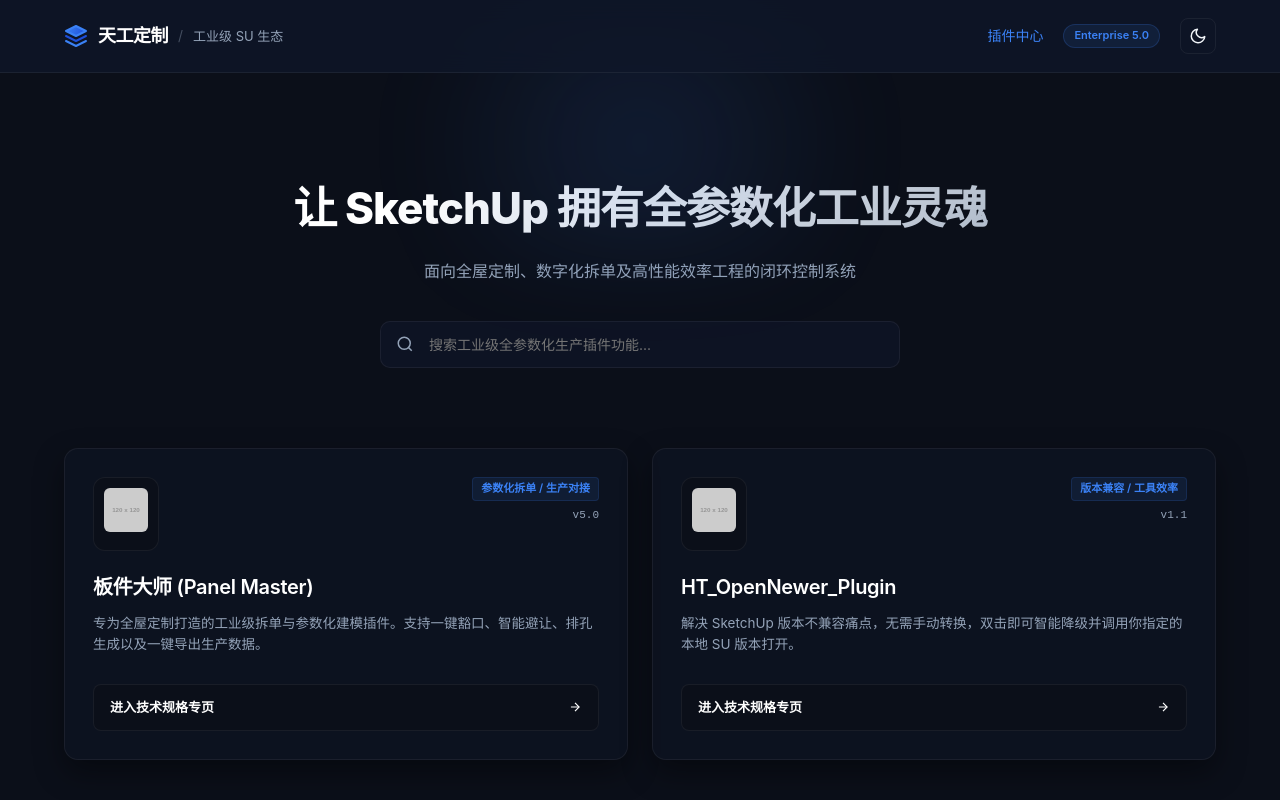
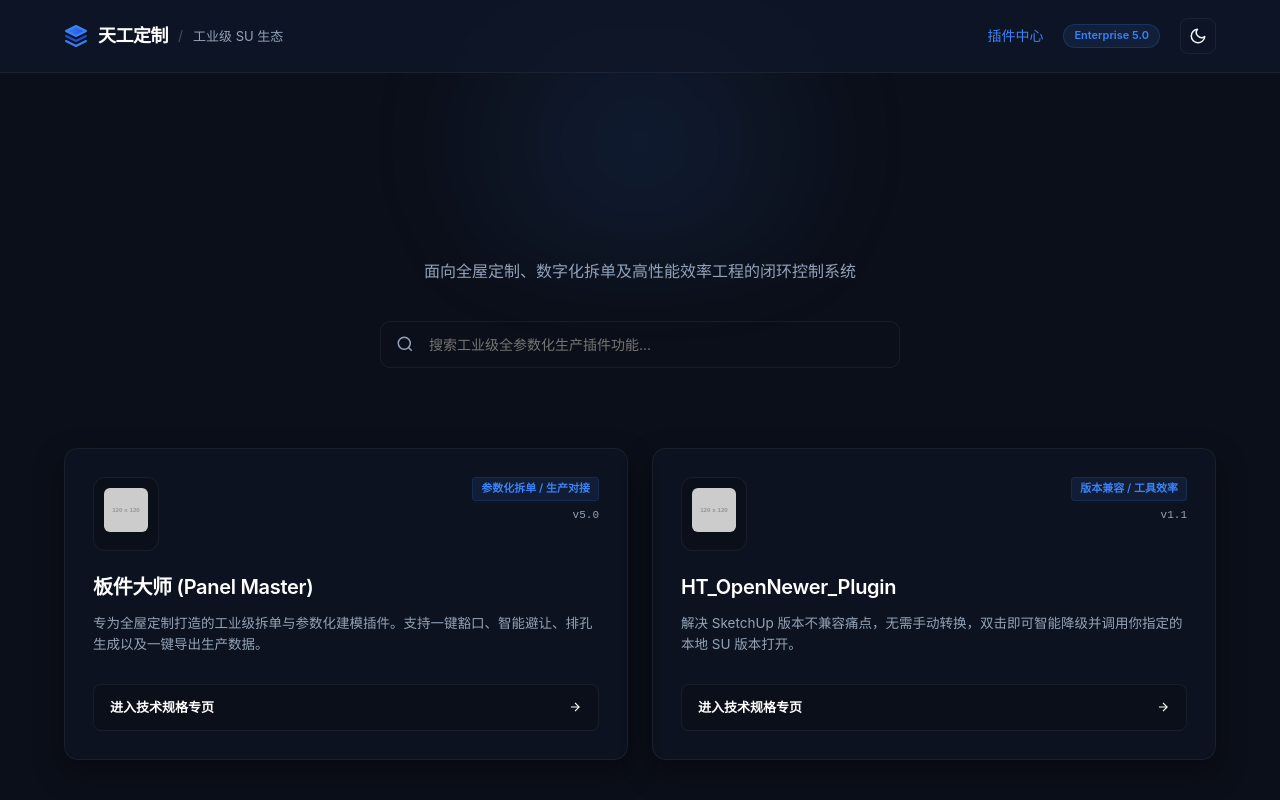
Before and after one commit to rui5man/su-plugins-site, a Vue app: page / in a window 1280 px wide. Shown: the top 800 px of the page. Built offline with nearby package versions, Linux system fonts and the light colour scheme.

Commit message:
Update App.vue

```diff
--- a/src/App.vue
+++ b/src/App.vue
@@ -23,7 +23,7 @@
           <router-link to="/" class="nav-item">插件中心</router-link>
           <span class="nav-status-badge">Enterprise 5.0</span>
 
-          <button class="theme-toggle" @click="toggleTheme" :title="isDark ? '切换到全白明亮模式' : '切换到高质感暗黑模式'">
+          <button class="theme-toggle" @click="toggleTheme" :title="isDark ? '切换到纯净明亮模式' : '切换到科技感暗黑模式'">
             <svg v-if="isDark" width="18" height="18" viewBox="0 0 24 24" fill="none" stroke="currentColor" stroke-width="2" stroke-linecap="round" stroke-linejoin="round"><path d="M21 12.79A9 9 0 1 1 11.21 3 7 7 0 0 0 21 12.79z"></path></svg>
             <svg v-else width="18" height="18" viewBox="0 0 24 24" fill="none" stroke="currentColor" stroke-width="2" stroke-linecap="round" stroke-linejoin="round"><circle cx="12" cy="12" r="5"></circle><line x1="12" y1="1" x2="12" y2="3"></line><line x1="12" y1="21" x2="12" y2="23"></line><line x1="4.22" y1="4.22" x2="5.64" y2="5.64"></line><line x1="18.36" y1="18.36" x2="19.78" y2="19.78"></line><line x1="1" y1="12" x2="3" y2="12"></line><line x1="21" y1="12" x2="23" y2="12"></line><line x1="4.22" y1="19.78" x2="5.64" y2="18.36"></line><line x1="18.36" y1="5.64" x2="19.78" y2="4.22"></line></svg>
           </button>
@@ -73,7 +73,7 @@
 :root[data-theme="dark"] {
   --bg-main: #0b0f19;
   --bg-navbar: rgba(15, 23, 42, 0.75);
-  --bg-card: rgba(15, 23, 42, 0.4);
+  --bg-card: rgba(15, 23, 42, 0.4); /* 核心修复：暗黑卡片背景保持原样 */
   --bg-footer: #070a12;
   --bg-control: rgba(15, 23, 42, 0.4);
   --bg-terminal: #070a12;
@@ -83,36 +83,32 @@
   --text-title: #ffffff;
   --border-color: rgba(255, 255, 255, 0.06);
   --border-card-hover: rgba(59, 130, 246, 0.3);
-  --search-bg: rgba(15, 23, 42, 0.6);
-  --gradient-title: linear-gradient(135deg, #ffffff 30%, #94a3b8 100%);
   --shadow-card: 0 12px 30px rgba(0, 0, 0, 0.4);
 }
 
 :root[data-theme="light"] {
   --bg-main: #f8fafc;
   --bg-navbar: rgba(255, 255, 255, 0.8);
-  --bg-card: #ffffff;
+  --bg-card: #ffffff; /* 核心修复：白昼卡片背景必须是纯雪白 */
   --bg-footer: #f1f5f9;
-  --bg-control: #ffffff;
-  --bg-terminal: #0f172a; /* 终端保持暗色更有极客感 */
-  --bg-item: #f1f5f9;
+  --bg-control: #ffffff; /* 核心修复：白昼控制面板也是纯白 */
+  --bg-terminal: #070a12; /* 终端可以保持暗色极客感，不需要纯白 */
+  --bg-item: #f1f5f9; /* 列表微高亮 */
   --text-main: #334155;
   --text-muted: #64748b;
   --text-title: #0f172a;
   --border-color: #e2e8f0;
   --border-card-hover: rgba(37, 99, 235, 0.4);
-  --search-bg: #ffffff;
-  --gradient-title: linear-gradient(135deg, #0f172a 30%, #475569 100%);
   --shadow-card: 0 10px 25px rgba(148, 163, 184, 0.12);
 }
 
 /* 基础架构自适应渲染 */
 * { box-sizing: border-box; margin: 0; padding: 0; font-family: -apple-system, BlinkMacSystemFont, "Segoe UI", Roboto, "Helvetica Neue", Arial, sans-serif; }
-body { background-color: var(--bg-main); color: var(--text-main); line-height: 1.6; -webkit-font-smoothing: antialiased; transition: background-color 0.3s ease, color 0.3s ease; }
+body { background-color: var(--bg-main); color: var(--text-main); line-height: 1.6; -webkit-font-smoothing: antialiased; transition: background-color 0.1s ease, color 0.1s ease; /* 加快过渡速度，减少残留灰 */ }
 a { text-decoration: none; color: inherit; }
 
 /* 导航栏 */
-.navbar { background: var(--bg-navbar); -webkit-backdrop-filter: blur(12px); backdrop-filter: blur(12px); border-bottom: 1px solid var(--border-color); position: sticky; top: 0; z-index: 100; transition: background-color 0.3s, border-color 0.3s; }
+.navbar { background: var(--bg-navbar); -webkit-backdrop-filter: blur(12px); backdrop-filter: blur(12px); border-bottom: 1px solid var(--border-color); position: sticky; top: 0; z-index: 100; transition: background-color 0.1s, border-color 0.1s; }
 .nav-container { max-width: 1200px; margin: 0 auto; padding: 0 24px; height: 72px; display: flex; align-items: center; justify-content: space-between; }
 
 .logo { display: flex; align-items: center; gap: 10px; font-size: 18px; }
@@ -127,7 +123,7 @@
 .nav-status-badge { font-size: 11px; font-weight: 600; background: rgba(59,130,246,0.1); color: #3b82f6; border: 1px solid rgba(59,130,246,0.2); padding: 2px 10px; border-radius: 99px; }
 
 /* 皮肤切换专属按钮 */
-.theme-toggle { background: transparent; border: 1px solid var(--border-color); color: var(--text-main); padding: 8px; border-radius: 8px; cursor: pointer; display: flex; align-items: center; justify-content: center; transition: all 0.2s; }
+.theme-toggle { background: transparent; border: 1px solid var(--border-color); color: var(--text-main); padding: 8px; border-radius: 8px; cursor: pointer; display: flex; align-items: center; justify-content: center; transition: all 0.1s; }
 .theme-toggle:hover { background: var(--bg-item); border-color: #3b82f6; color: #3b82f6; }
 
 .main-content { max-width: 1200px; margin: 0 auto; padding: 40px 24px; min-height: calc(100vh - 240px); }
@@ -135,7 +131,7 @@
 .fade-enter-active, .fade-leave-active { transition: opacity 0.2s ease; }
 .fade-enter-from, .fade-leave-to { opacity: 0; }
 
-.footer { border-top: 1px solid var(--border-color); padding: 40px 24px; background: var(--bg-footer); text-align: center; margin-top: 80px; transition: background-color 0.3s, border-color 0.3s; }
+.footer { border-top: 1px solid var(--border-color); padding: 40px 24px; background: var(--bg-footer); text-align: center; margin-top: 80px; transition: background-color 0.1s, border-color 0.1s; }
 .footer-content { max-width: 1200px; margin: 0 auto; }
 .copyright { color: var(--text-muted); font-size: 13px; font-weight: 500; }
 .footer-hint { color: var(--text-muted); opacity: 0.6; font-size: 12px; margin-top: 4px; }
```
